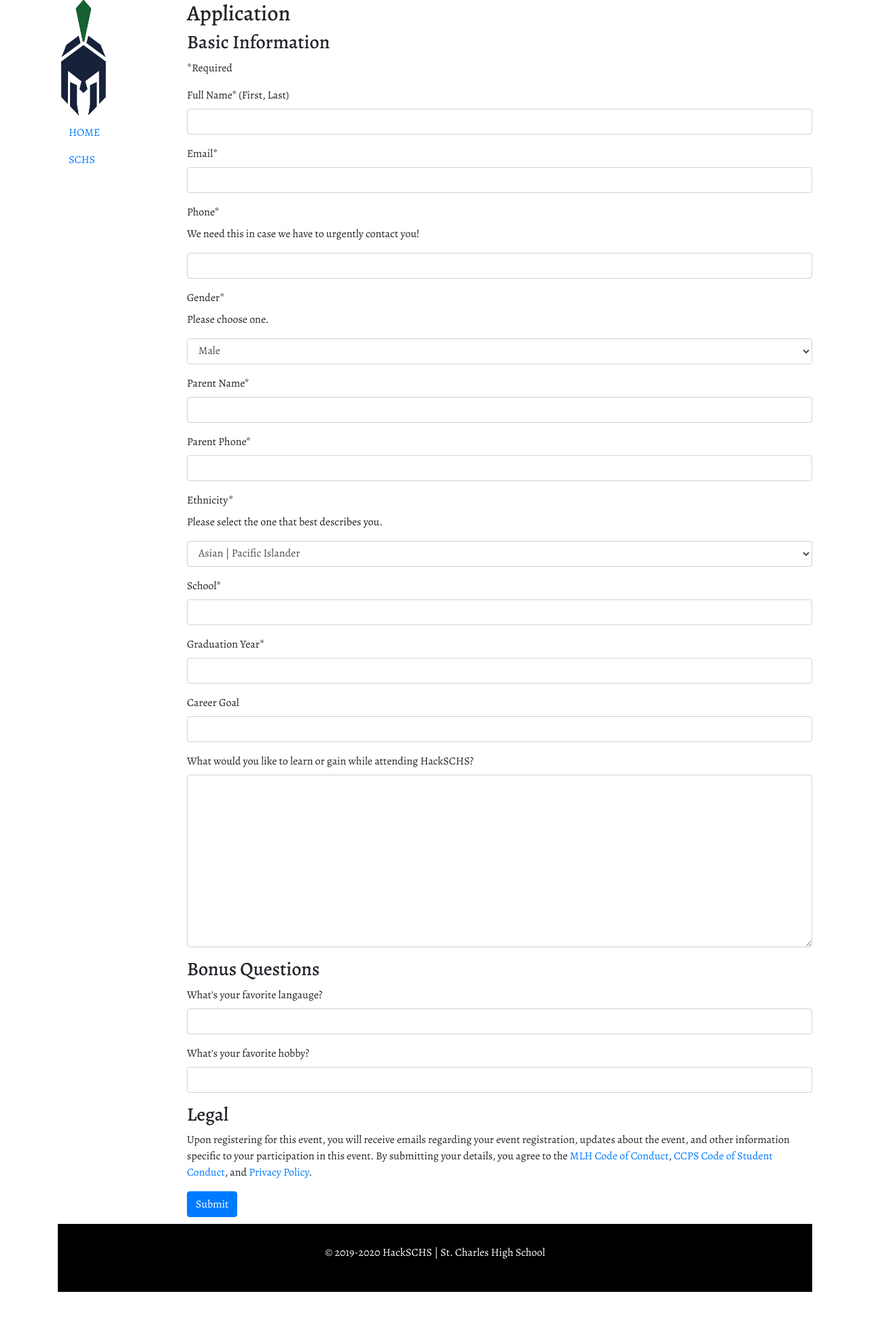
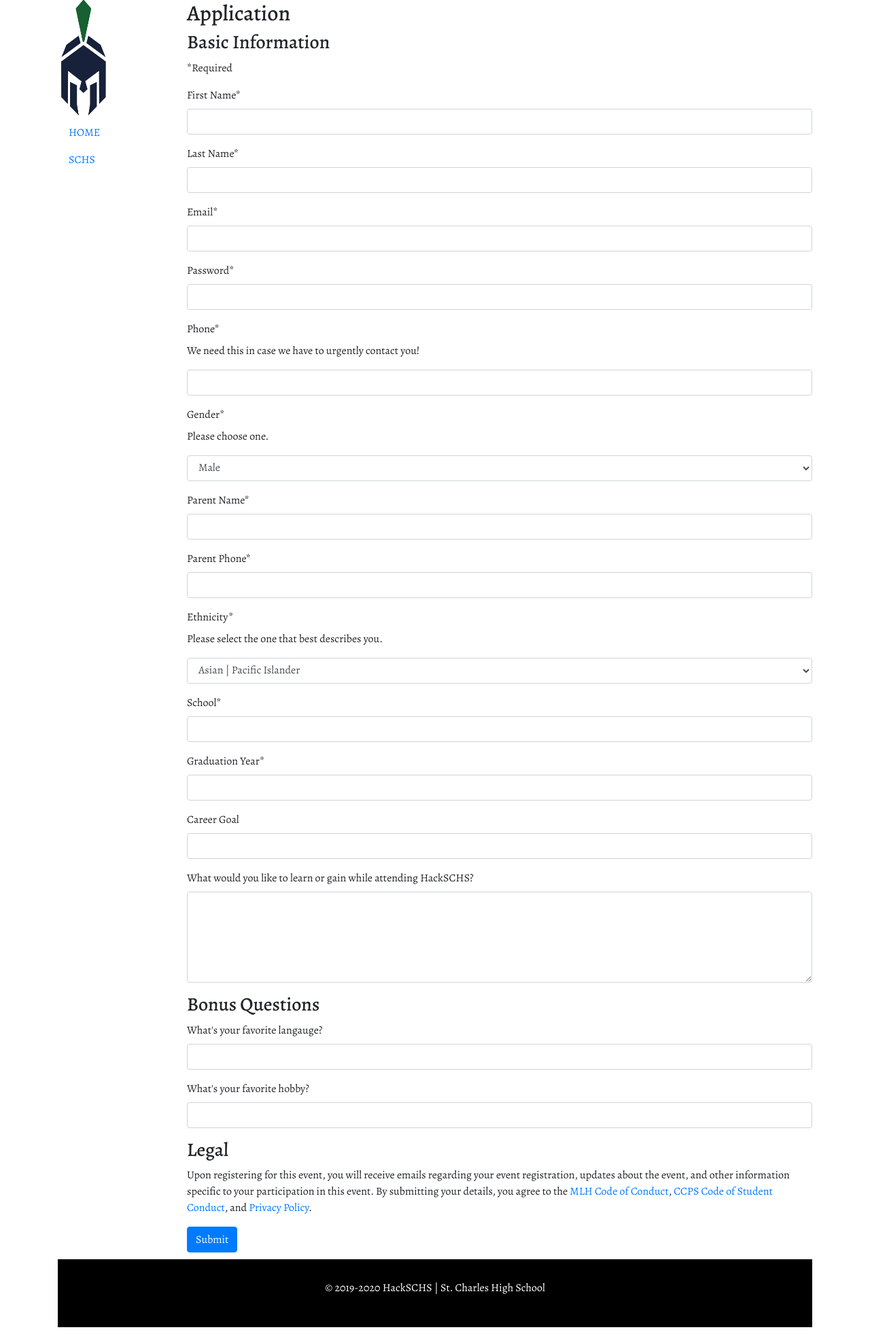
Before and after one commit to Tmstone/hackSCHS, a Flask app: page /register in a window 1280 px wide. Shown: the part 60-2023 px from the top of the page at 68% size. Before the commit the page ends 1961 px from the top, so only its background shows below. Run offline with Flask 2, Linux system fonts and the light colour scheme; some libraries are stand-ins or nearby versions.

Commit message:
updated registration page

```diff
--- a/templates/index.html
+++ b/templates/index.html
@@ -18,10 +18,10 @@
             <h1>hackSCHS</h1>
         </div>
         <div id="nav">
-            <div class="container">
+            <nav class="navbar fixed-top navbar-expand-lg navbar-dark bg-dark">
+                <div class="container">
 
-            </div>
-            <nav class="navbar fixed-top navbar-expand-lg navbar-dark bg-dark">
+                </div>
                 <a class="navbar-brand" href="#main">hackSCHS</a>
                     <button class="navbar-toggler" type="button" data-toggle="collapse" data-target="#navbarNav" aria-controls="navbarNav" aria-expanded="false" aria-label="Toggle navigation">
                     <span class="navbar-toggler-icon"></span>
--- a/templates/register.html
+++ b/templates/register.html
@@ -33,12 +33,20 @@
                         <p class="red">*Required</p>
                     <form action="#" method="post">
                         <div class="form-group">
-                            <label for="name">Full Name* (First, Last)</label>
-                            <input type="text" class="form-control" name="name" value="">
+                            <label for="fname">First Name*</label>
+                            <input type="text" class="form-control" name="fname" value="">
+                        </div>
+                        <div class="form-group">
+                            <label for="lname">Last Name*</label>
+                            <input type="text" class="form-control" name="lname" value="">
                         </div>
                         <div class="form-group">
                             <label for="email">Email*</label>
                         <input type="text" class="form-control" name="email" value="">
+                        </div>
+                        <div class="form-group">
+                            <label for="password">Password*</label>
+                        <input type="password" class="form-control" name="password" value="">
                         </div>
                         <div class="form-group">
                             <label for="phone">Phone*</label>
@@ -95,7 +103,7 @@
                          </div>
                         <div class="form-group">
                             <label for="goal">What would you like to learn or gain while attending HackSCHS?</label>
-                            <textarea name="goal" class="form-control" rows="10" cols="30"></textarea>
+                            <textarea name="goal" class="form-control" rows="5" cols="30"></textarea>
                         </div>
                         <div class="form-group">
                             <h3>Bonus Questions</h3>
```
Also changed, not shown: 1 other file.
